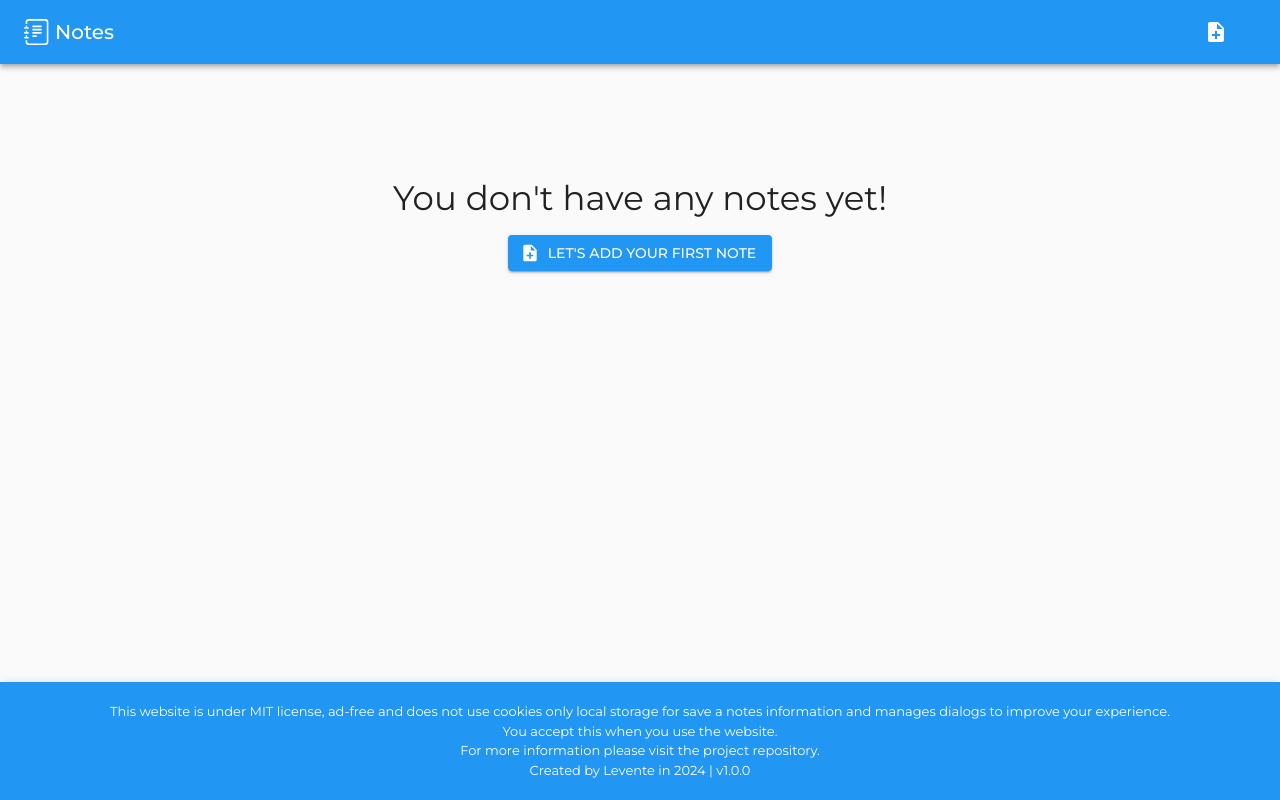
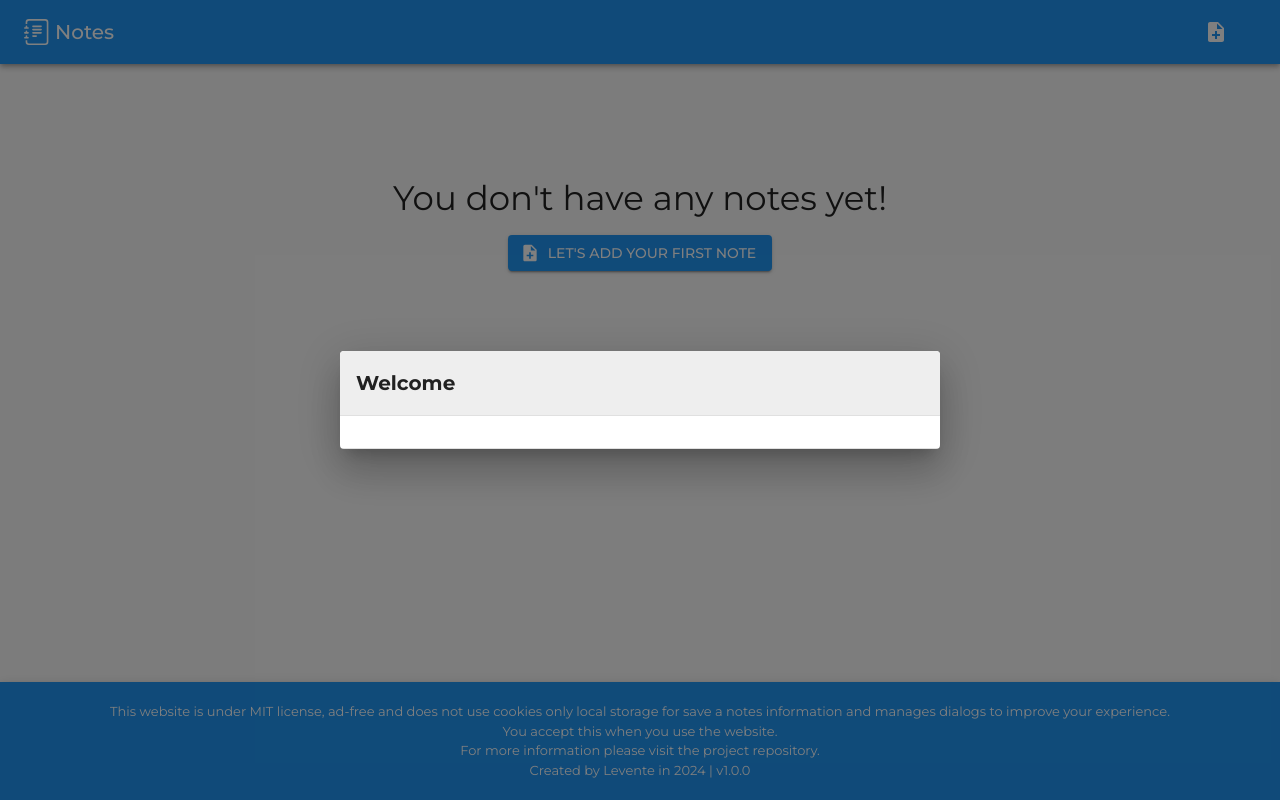
Before and after one commit to tothlevente/notes, a React (Vite) app: page / in a window 1280 px wide. Built offline with nearby package versions, Linux system fonts and the light colour scheme.

Commit message:
Developments

```diff
--- a/src/App.tsx
+++ b/src/App.tsx
@@ -29,12 +29,17 @@ const theme = createTheme({
 });
 
 export default function App() {
-  const [openWelcomeDialog, setOpenWelcomeDialog] = useState(false);
+  const [openWelcomeDialog, setOpenWelcomeDialog] = useState(true);
   const [openCreateNewNote, setOpenCreateNewNote] = useState(false);
-
   const [notes, setNotes] = useState<NoteProps[]>([]);
   const [secret, setSecret] = useState("");
   const [isEncrypted, setIsEncrypted] = useState(false);
+
+  useEffect(() => {
+    if (JSON.parse(localStorage.getItem("welcome")!) === false) {
+      setOpenWelcomeDialog(false);
+    }
+  }, [setOpenWelcomeDialog]);
 
   useEffect(() => {
     if (localStorage.getItem("notes") !== null) {
--- a/src/components/WelcomeDialog.tsx
+++ b/src/components/WelcomeDialog.tsx
@@ -9,10 +9,12 @@ export default function WelcomeDialog({
 }: any) {
   function handleClose() {
     setOpenWelcomeDialog(false);
-    setIsEncrypted(false);
+    localStorage.setItem("welcome", JSON.stringify(false));
   }
 
-  function handleSave() {}
+  function handleSave() {
+    setOpenWelcomeDialog(false);
+  }
 
   return (
     <Dialog
```
